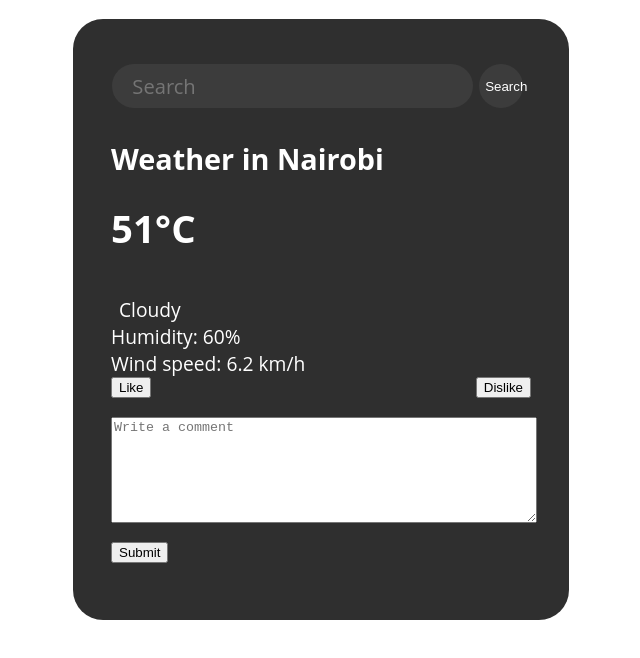
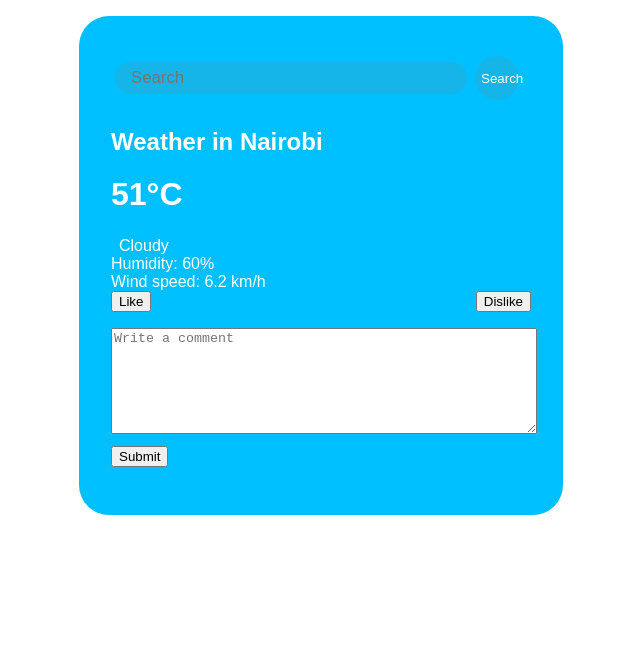
Before and after one commit to MISSACK/Weather-App-Phase1-Project, a plain HTML site: page index.html in a window 1280 px wide. Shown: the whole page, without its empty margins (319-959 px from the left). Drawn offline with Linux system fonts and the light colour scheme; no server answers.

Commit message:
added style for card class

```diff
--- a/style.css
+++ b/style.css
@@ -3,18 +3,17 @@ body {
     justify-content: center;
     align-items: center;
     margin: 0;
-    font-family: 'Open Sans', sans-serif;
-    font-size: 120%;
+    font-family: sans-serif;
 }
 
 .card {
-    background: #000000d0;
+    background-color:deepskyblue;
     color: white;
-    padding: 2em;
+    padding: 32px;
     border-radius: 30px;
     width: 100%;
     max-width: 420px;
-    margin: 1em;
+    margin: 16px;
     position: relative;
 }
 
@@ -22,11 +21,11 @@ body {
     display: flex;
     align-items: center;
     justify-content: center;
-    margin-bottom: 1em;
+    margin-bottom: 16px;
 }
 
 button.search-button {
-    margin: 0.5em;
+    margin: 8px;
     border-radius: 50%;
     border: none;
     height: 44px;
@@ -41,7 +40,7 @@ button.search-button {
 input.search-input {
     border: none;
     outline: none;
-    padding: 0.4em 1em;
+    padding: 6px 16px;
     border-radius: 24px;
     background: #7c7c7c2b;
     color: white;
@@ -56,7 +55,7 @@ button.search-button:hover {
 
 h1.temperature {
     margin: 0;
-    margin-bottom: 0.4em;
+    margin-bottom: 6.4px;
 }
 
 .flex {
@@ -87,7 +86,7 @@ h1.temperature {
 .like-dislike {
     display: flex;
     justify-content: space-between;
-    margin-bottom: 1em;
+    margin-bottom: 16px;
 }
 
 #comment-form {
@@ -101,17 +100,17 @@ h1.temperature {
     width: 100%;
     height: 100px;
     color: black;
-    margin-bottom: 0.5em;
+    margin-bottom: 8px;
 }
 
 #comments-container {
-    margin-top: 1em;
+    margin-top: 16px;
 }
 
 .comment {
     background-color: #7c7c7c2b;
     color: white;
-    padding: 0.5em;
-    margin-bottom: 0.5em;
+    padding: 8px;
+    margin-bottom: 8px;
     border-radius: 5px;
 }
```
